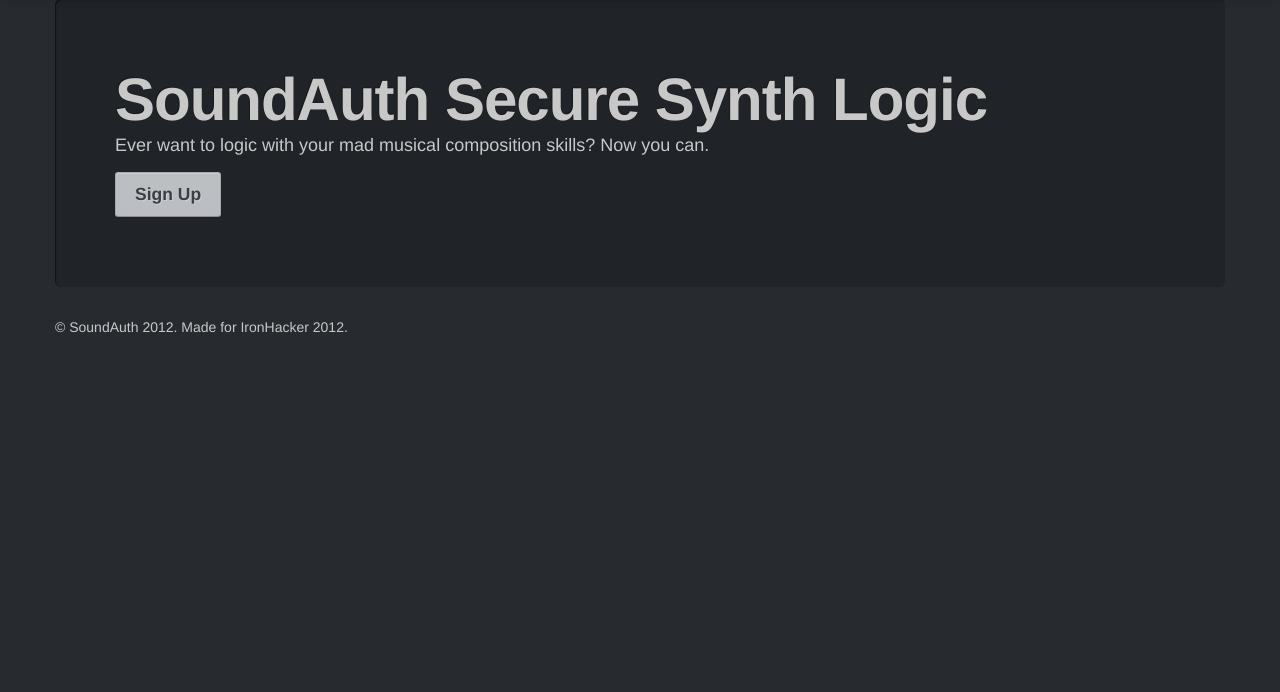
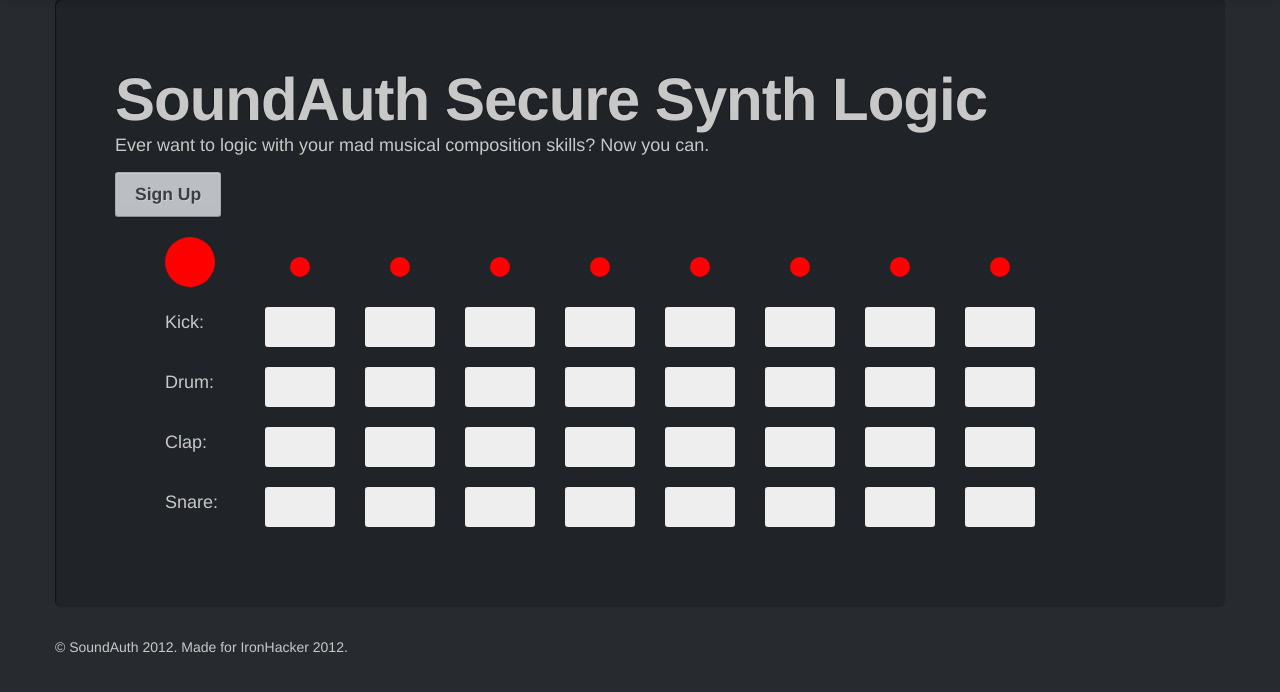
Before and after one commit to noahadams/soundpass, a Django app: template soundauth/core/templates/home.html in a window 1280 px wide. Shown: the part 41-733 px from the top of the page. Run offline with Django 3.2, Linux system fonts and the light colour scheme; the template is opened without the code that fills it, so the values that code supplies are empty; some libraries are stand-ins or nearby versions.

Commit message:
Merging my stuff into django templates

```diff
--- a/soundauth/core/static/css/main.css
+++ b/soundauth/core/static/css/main.css
@@ -1,3 +1,56 @@
 body {
     padding-top: 40px;
 }
+
+.main {
+    min-width: 800px;
+}
+.row {
+    margin: 20px;
+}
+.row .beat {
+    background-color: #EEE;
+    text-align: center;
+    -webkit-border-radius: 3px;
+    -moz-border-radius: 3px;
+    border-radius: 3px;
+    min-height: 40px;
+    line-height: 40px;
+}
+.row:hover .beat{
+    background: #DDD;
+}
+.row .beat:hover {
+    background: #CCC;
+}
+.row .beat.pressed {
+    background-color: #FE2;
+}
+.beat.pressed:hover {
+    background-color: #FC0;
+}
+.play, .time {
+    -webkit-border-radius: 50%;
+    -moz-border-radius: 50%;
+    border-radius: 50%;
+    background-color: #F00;
+}
+.play:hover, .time:hover {
+    background-color: #F55;
+}
+.play {
+    width: 50px;
+    height: 50px;
+}
+.time {
+    margin: 0 auto;
+    margin-top: 20px;
+    width: 20px;
+    height: 20px;
+}
+.step.time {
+    background-color: black;
+}
+.step.beat.pressed {
+    background-color: black;
+}
--- a/soundauth/core/templates/base.html
+++ b/soundauth/core/templates/base.html
@@ -63,9 +63,10 @@
 
 
 
-
+    {% block scripts %}
     <script src="/static/js/vendor/jquery-1.8.3.js"></script>
     <script src="/static/js/vendor/bootstrap.min.js"></script>
+    {% endblock %}
     </body>
 
 
--- a/soundauth/core/templates/home.html
+++ b/soundauth/core/templates/home.html
@@ -5,5 +5,100 @@
                 <h1>SoundAuth Secure Synth Logic</h1>
                 <p>Ever want to logic with your mad musical composition skills? Now you can.</p>
                 <p><a class="btn btn-primary btn-large">Sign Up</a></p>
+                    <div class="main">
+                    <div class="step-sequencer">
+                        <div class="controls">
+                            <div class="row timeline">
+                                <div class="span1">
+                                    <div class="play">
+                                    </div>
+                                </div>
+                            </div>
+                        </div>
+                        <div class="row noise kick">
+                            <div class="span1 desc">Kick:</div>
+                        </div>
+                        <div class="row noise drum">
+                            <div class="span1 desc">Drum:</div>
+                        </div>
+                        <div class="row noise clap">
+                            <div class="span1 desc">Clap:</div>
+                        </div>
+                        <div class="row noise snare">
+                            <div class="span1 desc">Snare:</div>
+                        </div>
+                    </div>
+                </div>
             </div>
 {% endblock %}
+
+{% block scripts %}
+{{ block.super }}
+
+<script>
+    // CONSTANTS
+    var NUM_COLS = 8;
+    var STEP_SPEED = 200; // 200ms
+
+    // STATE
+    var currCol = 0;
+    var timer = null;
+
+    // SETUP
+    var beatCol = "<div class=\"span1\"><div class=\"beat\"></div></div>";
+    var timeCol = "<div class=\"span1\"><div class=\"time\"></div></div>";
+    var beatRow = "";
+    var timeRow = "";
+
+    for(i = 0; i < NUM_COLS; i++) {
+        beatRow += beatCol;
+        timeRow += timeCol;
+    }
+    $(".noise").append($(beatRow));
+    $(".timeline").append($(timeRow));
+
+    // EVENT HANDLERS
+    $(".beat").on("click", function(){
+        $(this).toggleClass("pressed")
+    })
+
+    $(".beat").on("step", function(){
+        console.log("play sounds!");
+    })
+
+    // Step through each column and act on the various elements
+    var stepCol = function() {
+        // clear all step classes
+        $(".beat, .time").removeClass("step");
+
+        // add step class to elements in colNun
+        $(".row").map(function(index, element){
+            var element = $(".beat, .time", element).eq(currCol)
+            element.addClass("step");
+            if (element.hasClass("pressed")){
+                element.trigger("step");
+            }
+        });
+
+        // Increment current column
+        currCol += 1;
+        if (currCol > NUM_COLS) {
+            currCol = 0;
+        }
+
+        // continue to step through
+        timer = setTimeout(stepCol, STEP_SPEED);
+    }
+
+    $(".play").on("click", function(){
+        var playButton = $(this);
+        playButton.toggleClass("pressed");
+        if (playButton.hasClass("pressed")) {
+            stepCol();
+        } else {
+            clearTimeout(timer);
+        }
+    })
+</script>
+
+{% endblock %}
```
